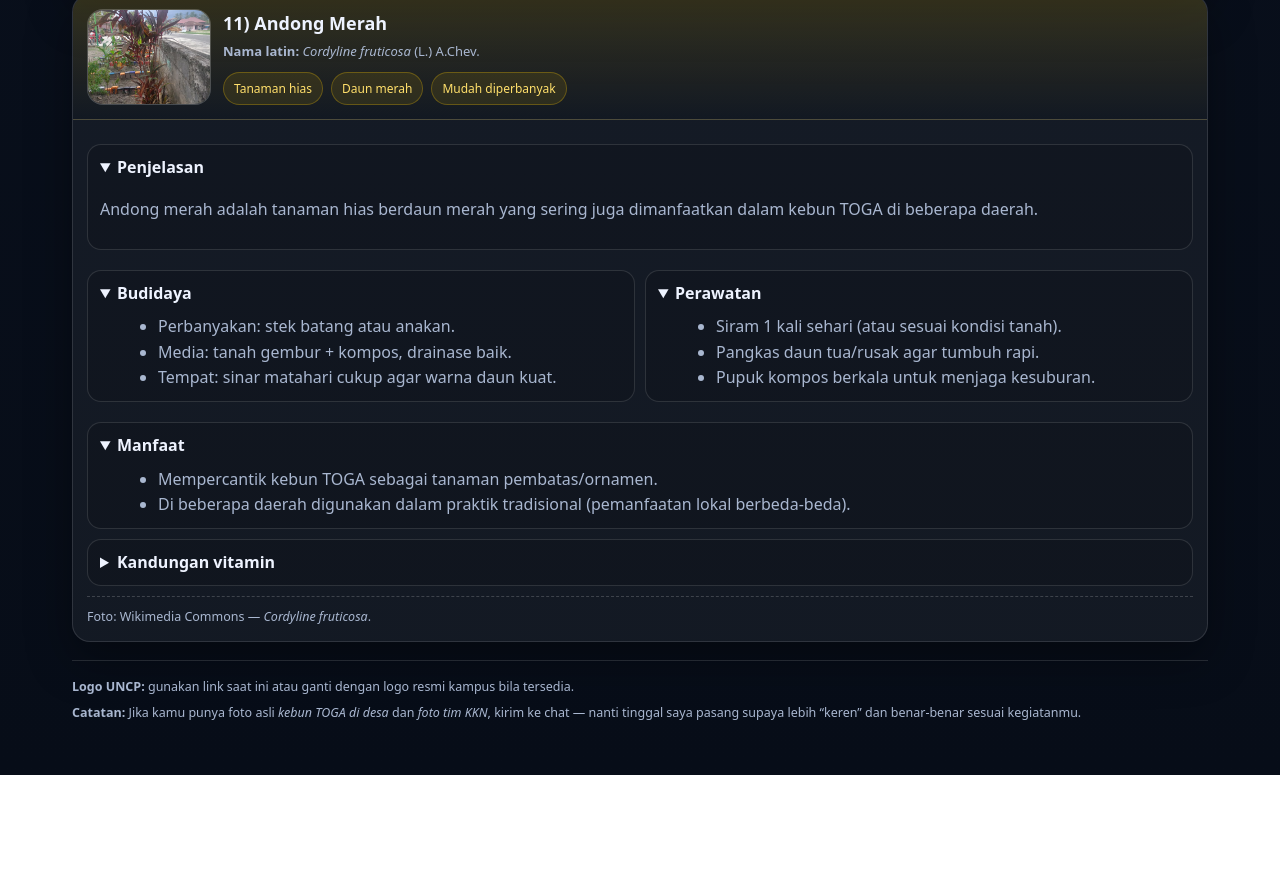
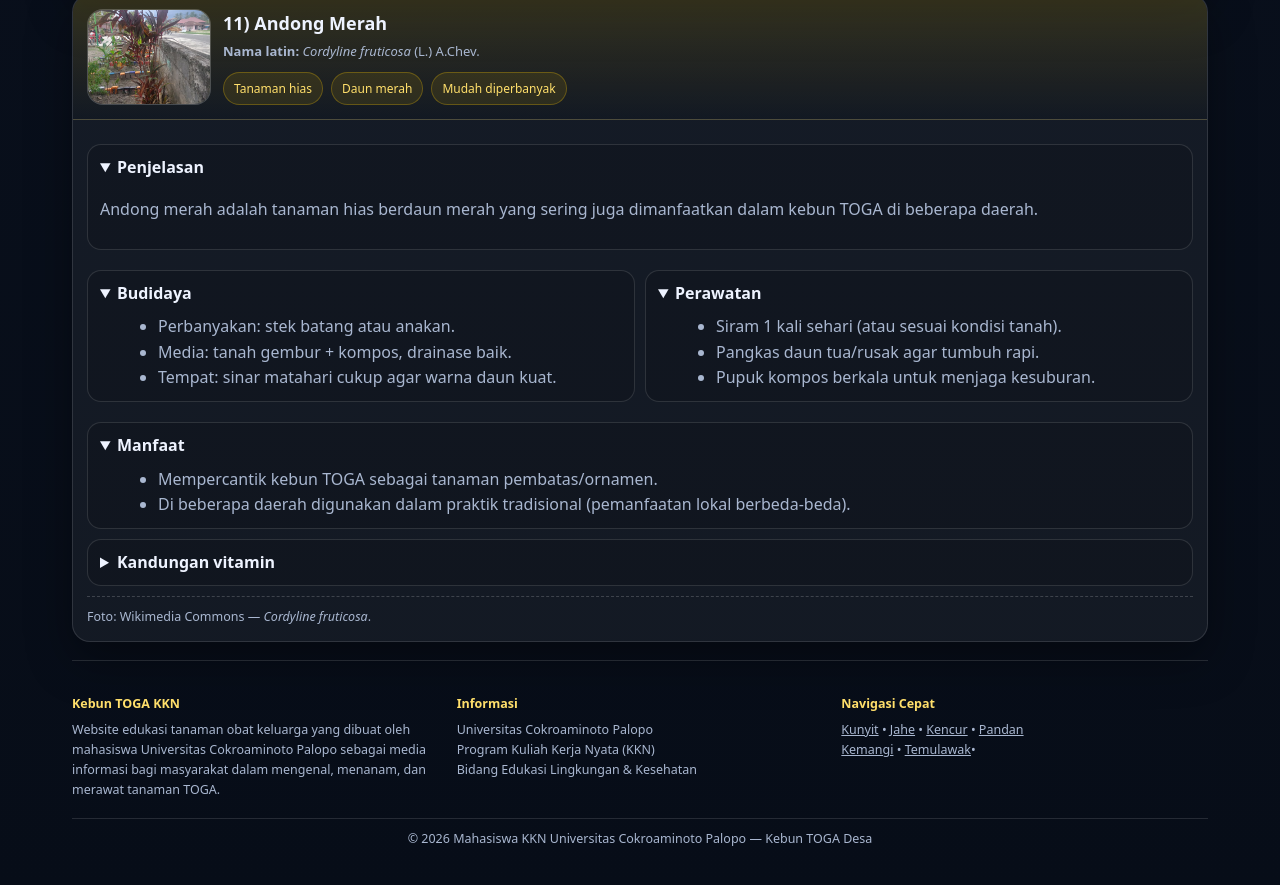
Before and after one commit to madilcalons-arch/kkn-barcode-tanaman-toga, a plain HTML site: page index.html in a window 1280 px wide. Shown: the part 4646-5531 px from the top of the page. Before the commit the page ends 5421 px from the top, so only its background shows below. Drawn offline with Linux system fonts and the light colour scheme.

Commit message:
Add files via upload

```diff
--- a/index.html
+++ b/index.html
@@ -846,13 +846,50 @@
   </div>
 </article>
 
-    <footer>
-      <div><strong>Logo UNCP:</strong> gunakan link saat ini atau ganti dengan logo resmi kampus bila tersedia.</div>
-      <div style="margin-top:6px">
-        <strong>Catatan:</strong> Jika kamu punya foto asli <em>kebun TOGA di desa</em> dan <em>foto tim KKN</em>, kirim ke chat —
-        nanti tinggal saya pasang supaya lebih “keren” dan benar-benar sesuai kegiatanmu.
-      </div>
-    </footer>
+   <footer>
+  <div style="display:grid;grid-template-columns:repeat(auto-fit,minmax(220px,1fr));gap:18px;align-items:start">
+
+    <!-- Kolom 1 -->
+    <div>
+      <h4 style="color:var(--yellow2);margin-bottom:6px">Kebun TOGA KKN</h4>
+      <p style="margin:0;color:var(--muted)">
+        Website edukasi tanaman obat keluarga yang dibuat oleh mahasiswa
+        Universitas Cokroaminoto Palopo sebagai media informasi bagi masyarakat
+        dalam mengenal, menanam, dan merawat tanaman TOGA.
+      </p>
+    </div>
+
+    <!-- Kolom 2 -->
+    <div>
+      <h4 style="color:var(--yellow2);margin-bottom:6px">Informasi</h4>
+      <p style="margin:0;color:var(--muted)">
+        Universitas Cokroaminoto Palopo<br>
+        Program Kuliah Kerja Nyata (KKN)<br>
+        Bidang Edukasi Lingkungan & Kesehatan
+      </p>
+    </div>
+
+    <!-- Kolom 3 -->
+    <div>
+      <h4 style="color:var(--yellow2);margin-bottom:6px">Navigasi Cepat</h4>
+      <p style="margin:0;color:var(--muted)">
+        <a href="#kunyit">Kunyit</a> •
+        <a href="#jahe">Jahe</a> •
+        <a href="#kencur">Kencur</a> •
+        <a href="#pandan">Pandan</a><br>
+        <a href="#kemangi">Kemangi</a> •
+        <a href="#temulawak">Temulawak</a>•
+      </p>
+    </div>
+
+  </div>
+
+  <!-- Garis bawah -->
+  <div style="margin-top:18px;padding-top:10px;border-top:1px solid var(--line);text-align:center;color:var(--muted)">
+    © 2026 Mahasiswa KKN Universitas Cokroaminoto Palopo — Kebun TOGA Desa
+  </div>
+</footer>
+
 
   </div>
 
```
